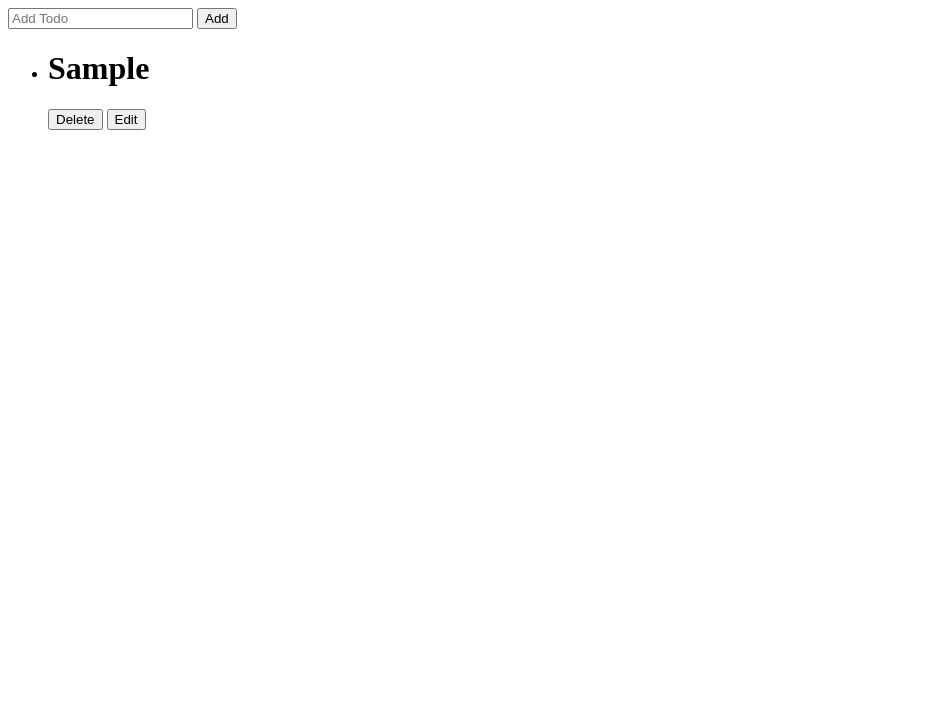
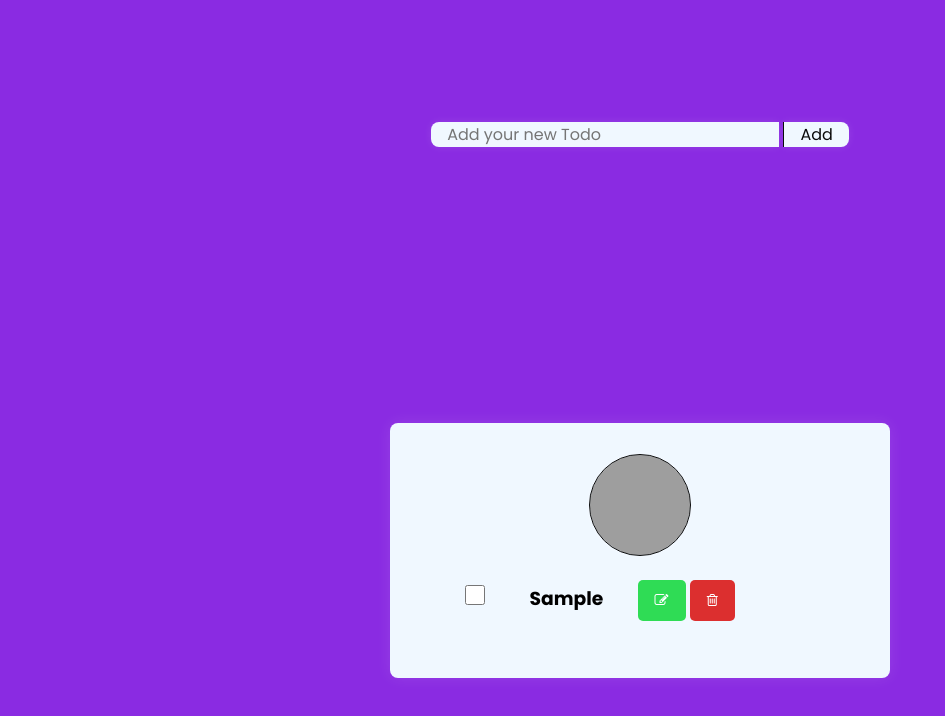
Before and after one commit to Hashininirasha/TODO-TS, a website: page index.html in a window 1280 px wide. Both pictures are taken after typing "Sample" into the empty fields and a click on the button "Add". Shown: the whole page, without its empty margins (0-945 px from the left). Drawn offline with Linux system fonts and the light colour scheme; grey boxes are pictures that could not be loaded.

Commit message:
ui developement

```diff
--- a/dest/script.js
+++ b/dest/script.js
@@ -66,7 +66,7 @@ class TodoItem {
         this.ulElement.insertAdjacentElement('afterbegin', this.liElement);
     }
     display() {
-        this.ulElement.querySelector('h1').textContent = this.input;
+        this.ulElement.querySelector('h3').textContent = this.input;
         this.ulElement.querySelector('.del').id = this.id;
         this.ulElement.querySelector('.edit').id = this.id;
     }
@@ -159,3 +159,19 @@ class TodoInput {
     }
 }
 const todo = new TodoInput();
+class CheckboxManager {
+    constructor() {
+        this.checkboxes = document.querySelectorAll('.checkbox');
+        this.checkedCountElement = document.getElementById('checked-count');
+    }
+    displayCheckedCount() {
+        let checkedCount = 0;
+        this.checkboxes.forEach((checkbox) => {
+            if (checkbox.checked) {
+                checkedCount++;
+            }
+        });
+        this.checkedCountElement.innerText = checkedCount.toString();
+    }
+}
+const checkboxManager = new CheckboxManager();
--- a/index.html
+++ b/index.html
@@ -4,21 +4,53 @@
     <meta charset="UTF-8">
     <meta http-equiv="X-UA-Compatible" content="IE=edge">
     <meta name="viewport" content="width=device-width, initial-scale=1.0">
+
+    <link rel="stylesheet" href="style.css">
     <script src="dest/script.js" defer></script>
-    <title>Document</title>
+    <title>TODO App</title>
+    <link rel="stylesheet" href="https://cdnjs.cloudflare.com/ajax/libs/font-awesome/4.7.0/css/font-awesome.min.css">
 </head>
 <body>
   <form>
-  <input type='text' placeholder='Add Todo'>
+
+    <div class="container">
+      <div class="add-form">
+  <input type='text' placeholder='Add your new Todo'>
   <button type='submit' class="addTodo">Add</button>
+  </div>
+  </div>
   </form>
-  <template>
-    <li>
-      <h1></h1>
-      <button class='del'>Delete</button>
-      <button class='edit'>Edit</button>
-    </li>
+
+  <div class="card">
+    <div class="avatar">
+        <img src="https://th.bing.com/th/id/OIP.ejmNu1wXN1F8o-3WgQpbLwHaHa?pid=ImgDet&rs=1" alt="">
+
+      </div>
+
+<br>
+      <div class="lists">
+
+    <template>
+      <div>
+        <input type="checkbox" class="checkbox" onchange="checkboxManager.displayCheckedCount()">
+        <h3></h3>
+
+      <div class="op">
+        <button class='edit'><i class="fa fa-pencil-square-o" aria-hidden="true"></i>
+        </button>
+
+      <button class='del'><i class="fa fa-trash-o" aria-hidden="true"></i>
+      </button>
+      </div>
+ <br>
+ <br>
   </template>
   <ul></ul>
+
+</div>
+
+    </div>
+
+
 </body>
 </html>
--- /dev/null
+++ b/style.css
@@ -0,0 +1,129 @@
+@import url(https://fonts.googleapis.com/css?family=Poppins:100,100italic,200,200italic,300,300italic,regular,italic,500,500italic,600,600italic,700,700italic,800,800italic,900,900italic);
+* {
+    margin: 0;
+    padding: 0;
+    box-sizing: border-box;
+    font-family: 'Poppins', sans-serif;
+}
+body {
+    display: grid;
+    place-items: center;
+    min-height: 100vh;
+    background-color:blueviolet
+}
+
+.search-form {
+    width: clamp(280px, 90vw, 400px);
+    height: 50px;
+    display: flex;
+}
+.add-form input,
+.add-form button {
+    flex-basis: 70%;
+    background-color:aliceblue;
+    outline: none;
+    border: none;
+    color:#0b0b0b;
+    box-shadow: 0 0 .5rem rgba(255, 255, 255, .1);
+    border-radius: .5rem 0 0 .5rem;
+    padding: 0 1rem;
+    font-size: 1rem;
+}
+.add-form button {
+    flex-basis: 30%;
+    border-left: 1px solid;
+    border-radius: 0 .5rem .5rem 0;
+    cursor: pointer;
+    transition: 200ms ease-in-out background-color;
+}
+.add-form button:hover { background-color:rgba(255, 255, 255, .7) }
+.add-form button:active { transform: scale(.93); }
+
+.card {
+    width: clamp(380px, 110vw, 500px);
+    background-color:aliceblue;
+    box-shadow: 0 0 1rem rgba(255, 255, 255, .1);
+    margin-top: 2rem;
+    border-radius: .5rem;
+    display: flex;
+    flex-direction: column;
+    align-items: center;
+    padding: 2rem 1rem;
+}
+.avatar {
+    width: 100px;
+    aspect-ratio: 1;
+    overflow: hidden;
+    border-radius: 50%;
+    box-shadow: 0 0 .5rem rgba(255, 255, 255, .3);
+    outline: 1px solid #0b0b0b;
+}
+.avatar img {
+    width: 100%;
+    height: 100%;
+    object-fit: cover;
+}
+
+h3 {
+    display: inline;
+    padding: 30px;
+  }
+
+input[type="checkbox"] {
+  width: 20px;
+  height: 20px;
+  background-color: #fff;
+  border: 1px solid #ccc;
+  border-radius: 4px;
+  margin-right: 10px;
+  cursor: pointer;
+}
+
+input[type="checkbox"]:checked {
+  background-color: #5cb85c;
+}
+
+label {
+  color: #333;
+  cursor: pointer;
+}
+.op {
+    display: inline;
+    padding-right: 80px;
+
+  }
+
+.del {
+    background-color: #dc2f2f;
+    color: #fff;
+    border: none;
+    padding: 10px 17px;
+    border-radius: 5px;
+    font-size: 14px;
+    font-weight: bold;
+    text-transform: uppercase;
+    cursor: pointer;
+    transition: all 0.3s ease;
+
+  }
+
+.del:hover {
+    background-color: #0b0b0b;
+  }
+
+.edit {
+    background-color: #2fdc55;
+    color: #fff;
+    border: none;
+    padding: 10px 17px;
+    border-radius: 5px;
+    font-size: 14px;
+    font-weight: bold;
+    text-transform: uppercase;
+    cursor: pointer;
+    transition: all 0.3s ease;
+  }
+
+.edit:hover {
+    background-color: #0b0b0b;
+  }
```
Also changed, not shown: src/script.ts (+25 -1 lines), 1 other file.
